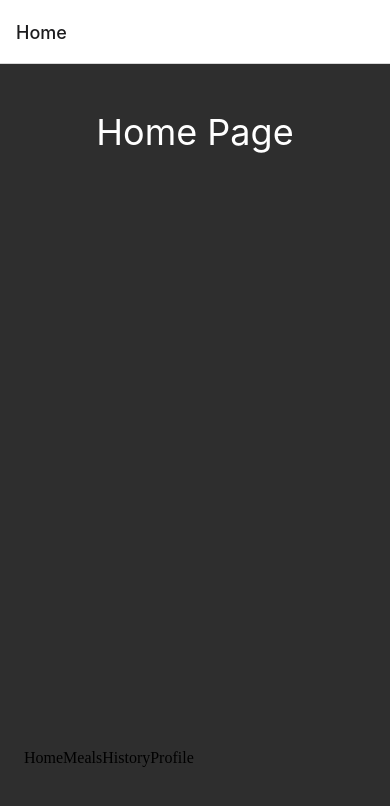
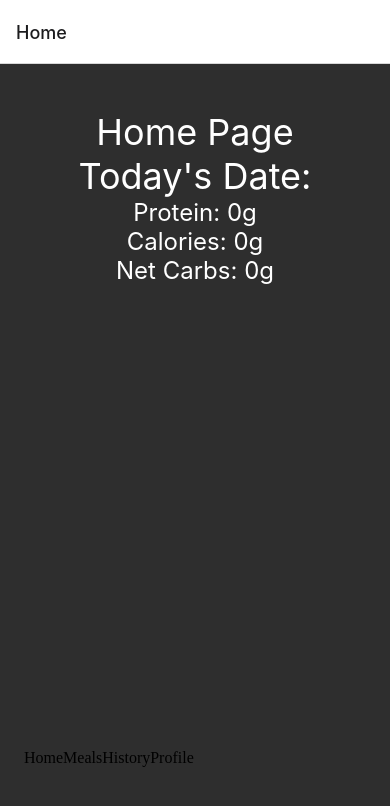
Before and after one commit to teevans3/NutritionApp, a React Native app: screen /Home in a window 390 px wide. Shown: the top 806 px of the page. Built offline with nearby package versions, Linux system fonts and the light colour scheme; some icons are missing.

Commit message:
added function to add meal nutrition info to global state

```diff
--- a/MealItem.tsx
+++ /dev/null
@@ -1,46 +0,0 @@
-import React, { useState, ReactElement }  from 'react';
-import { StyleSheet, Text, View } from "react-native";
-import AwesomeButton from "react-native-really-awesome-button";
-
-
-const MealItem = ({item}): ReactElement => {
-    const [displayMealData, setDisplayMealData] = useState<boolean>(false);
-
-    return (
-        <View style={styles.mealItemContainer}>
-            <AwesomeButton stretch backgroundColor="#3d3d3d" borderColor="#fff" borderWidth={1} raiseLevel={0} key={item.id} onPress={() => setDisplayMealData(!displayMealData)}>{item.name}</AwesomeButton>
-            {displayMealData ? (
-                <>
-                    <Text style={styles.mealDataText}>{item.description}</Text>
-                    <View style={styles.nutritionContainer}>
-                        <Text style={[styles.mealDataText, styles.nutritionText]}>Protein: {item.protein}g</Text>
-                        <Text style={[styles.mealDataText, styles.nutritionText]}>Net Cars: {item.netCarbs}g</Text>
-                    </View>
-                    <AwesomeButton>Track Meal</AwesomeButton>
-                </>
-            ) : null}
-        </View>
-    )
-}
-
-export default MealItem;
-
-const styles = StyleSheet.create({
-    mealItemContainer: {
-    },
-    mealItemBtn: {
-      alignSelf: 'flex-start',
-    },
-    mealDataText: {
-        color: 'white',
-        fontSize: 18,
-    },
-    nutritionContainer: {
-        display: 'flex',
-        flexDirection: 'row',
-        justifyContent: 'space-around'
-    },
-    nutritionText: {
-        fontSize: 24,
-    }
-  });
--- a/Pages/Home.tsx
+++ b/Pages/Home.tsx
@@ -1,13 +1,32 @@
-import React, { ReactElement } from 'react';
+import React, { ReactElement, useState } from 'react';
 import { StyleSheet, Text, View, FlatList } from "react-native";
 import FooterNav from '../components/FooterNav';
 
-const Home = ({ navigation }): ReactElement => {
+type HomePropsType = {
+    navigation: any;
+}
+
+const Home = ({ navigation }: HomePropsType): ReactElement => {
+    const [totalCalories, setTotalCalories] = useState<number>(0);
+    const [totalProtein, setTotalProtein] = useState<number>(0);
+    const [totalNetCarbs, setTotalNetCarbs] = useState<number>(0);
     return (
         <View style={styles.container}>
             <View style={styles.contentContainer}>
                 <Text style={styles.pageHeader}>
                     Home Page
+                </Text>
+                <Text style={styles.pageHeader}>
+                    Today's Date:
+                </Text>
+                <Text style={styles.pageBody}>
+                    Protein: {totalProtein}g
+                </Text>
+                <Text style={styles.pageBody}>
+                    Calories: {totalCalories}g
+                </Text>
+                <Text style={styles.pageBody}>
+                    Net Carbs: {totalNetCarbs}g
                 </Text>
             </View>
             <FooterNav navigation={navigation} />
@@ -32,6 +51,11 @@ const styles = StyleSheet.create({
       fontSize: 36,
       textAlign: 'center'
     },
+    pageBody: {
+        color: 'white',
+        fontSize: 24,
+        textAlign: 'center'
+      },
     contentContainer: {
         height: '90%',
     }
--- a/Pages/Meals.tsx
+++ b/Pages/Meals.tsx
@@ -2,7 +2,7 @@ import React, { ReactElement } from 'react';
 import { StyleSheet, Text, View, FlatList } from "react-native";
 import AwesomeButton from "react-native-really-awesome-button";
 import { mealItems } from '../sampleData';
-import MealItem from '../MealItem';
+import MealItem from '../components/MealItem';
 import FooterNav from '../components/FooterNav';
 
 
```
